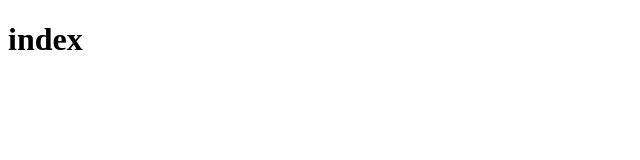
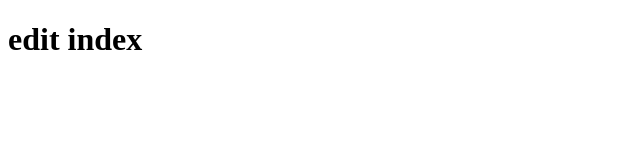
Before and after one commit to quangbvph07624/demousegit, a plain HTML site: page index.html in a window 1280 px wide. Shown: the whole page, without its empty margins (0-640 px from the left). Drawn offline with Linux system fonts and the light colour scheme.

Commit message:
Update index.html

```diff
--- a/index.html
+++ b/index.html
@@ -6,6 +6,7 @@
     <title>Document</title>
 </head>
 <body>
-    <h1>index</h1>
+    <h1>edit
+        index</h1>
 </body>
 </html>
```
